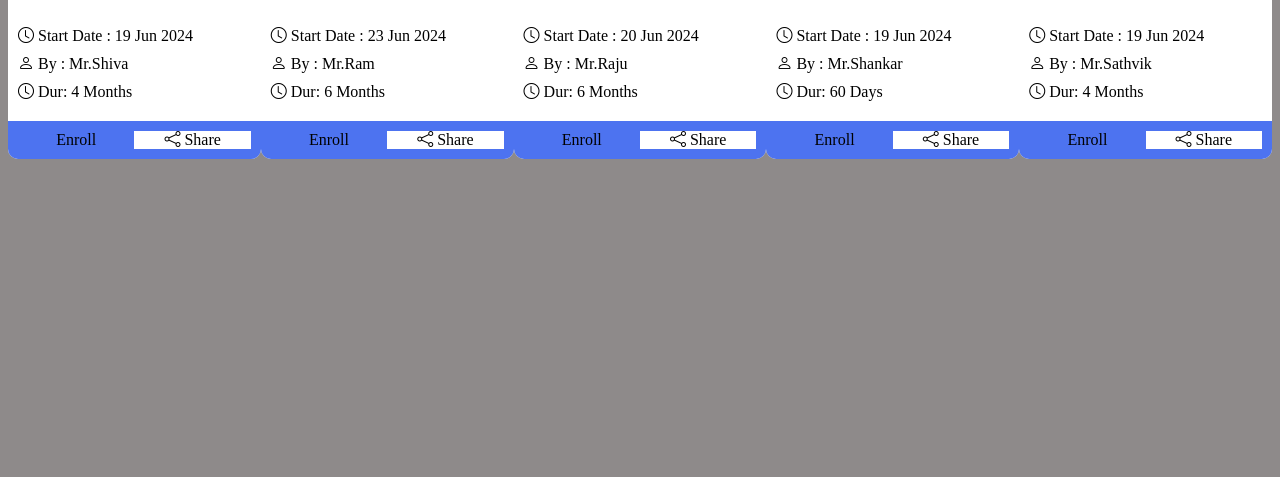
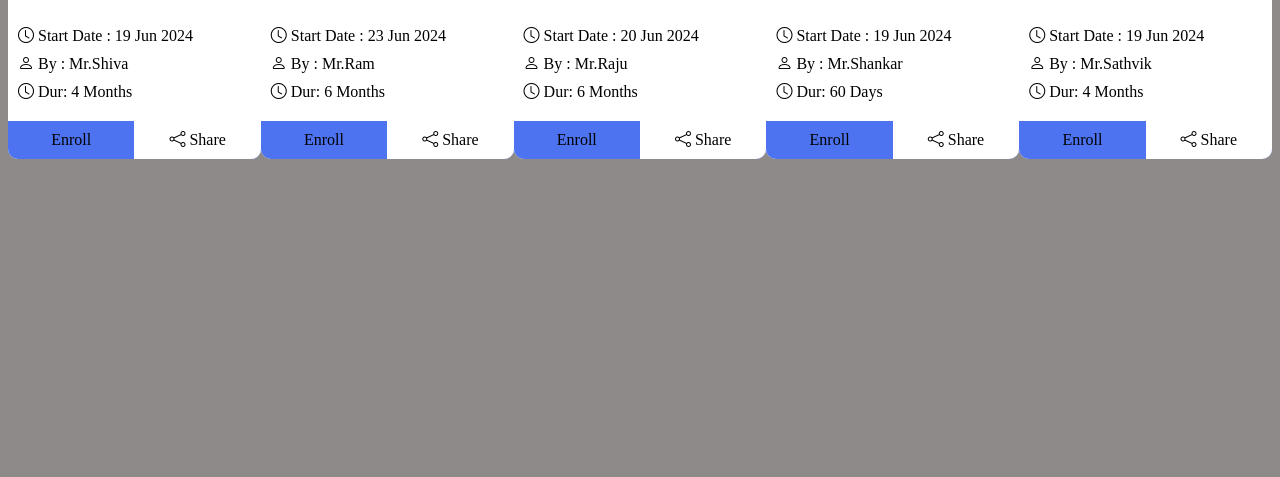
Before and after one commit to karthikeya-goud/practice, a website: page public/a006cards.html in a window 1280 px wide. Shown: the part 323-800 px from the top of the page. Drawn offline with nearby package versions, Linux system fonts and the light colour scheme.

Commit message:
Update a006cards.html

```diff
--- a/public/a006cards.html
+++ b/public/a006cards.html
@@ -45,14 +45,18 @@
         .card-footer{
             display: grid;
             grid-template-columns: 6fr 6fr;
-            padding: 10px;
             text-align: center;
             background-color:#4d73f0;
             border-bottom-left-radius: 10px;
             border-bottom-right-radius: 10px;
         }
+        .enroll{
+          padding: 10px;
+        }
         .share{
-            background-color: white;
+          padding: 10px;
+          background-color: white;
+          border-bottom-right-radius:10px;
         }
     </style>
 </head>
```
